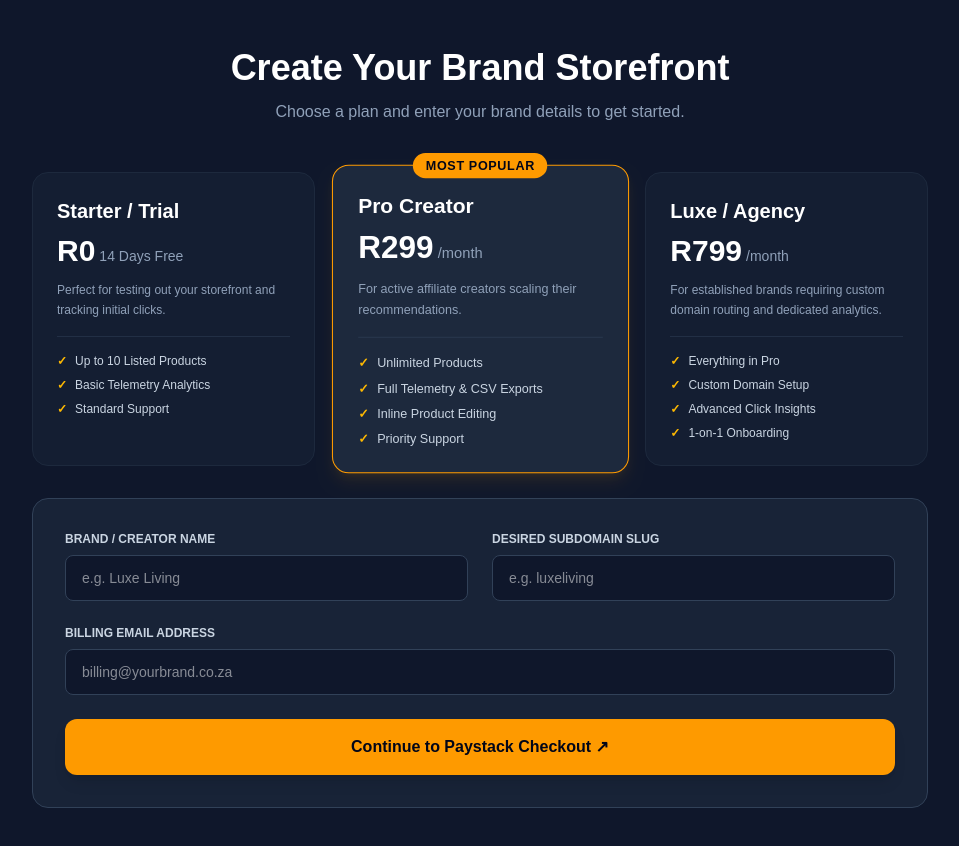
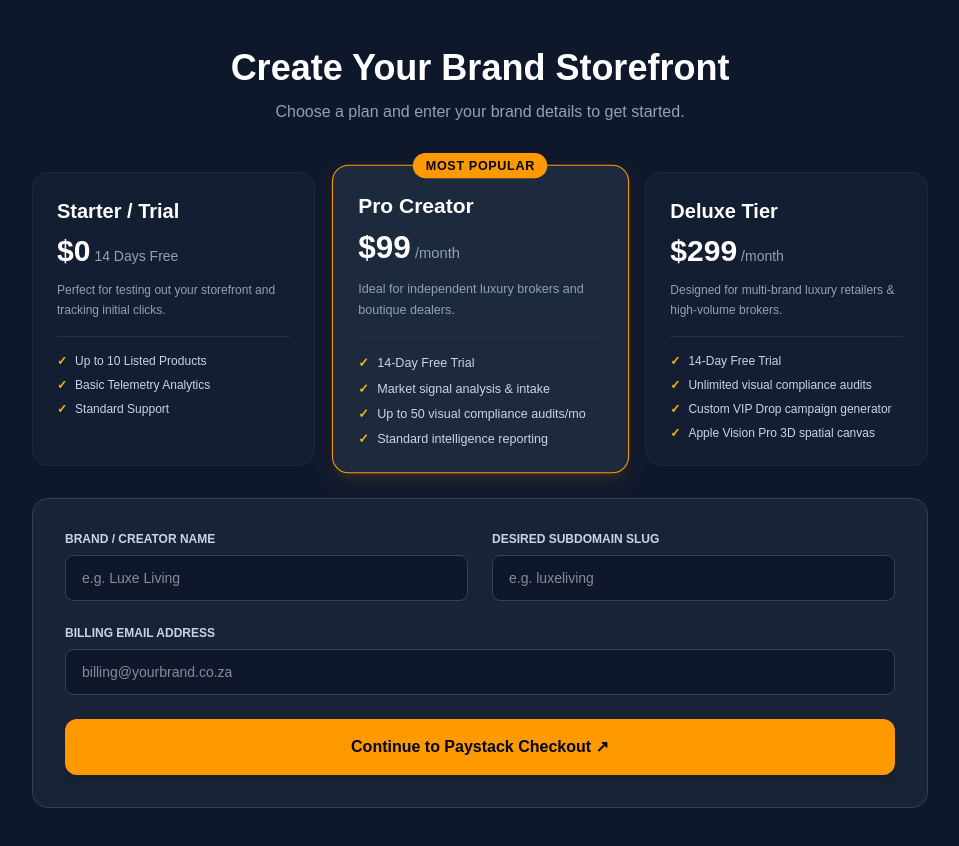
Before and after one commit to Wisora/Luxury-saas-engine, a Next.js app: page /onboarding in a window 1280 px wide. Shown: the top 846 px of the page, without its empty margins (160-1119 px from the left). Built offline with nearby package versions, Linux system fonts and the light colour scheme.

Commit message:
feat(onboarding): update pricing tiers to  Pro and  Deluxe USD plans

```diff
--- a/src/app/onboarding/page.tsx
+++ b/src/app/onboarding/page.tsx
@@ -16,21 +16,23 @@ const PRICING_PLANS = [
   {
     id: 'pro',
     name: 'Pro Creator',
-    price: 299,
+    price: 99,
+    currency: '$',
     period: '/month',
-    description: 'For active affiliate creators scaling their recommendations.',
-    planCode: 'PLN_pro_299_zar', // Create this in Paystack Dashboard -> Plans
+    description: 'Ideal for independent luxury brokers and boutique dealers.',
+    planCode: process.env.NEXT_PUBLIC_PAYSTACK_PRO_PLAN_CODE || 'PLN_YOUR_PRO_CODE',
     popular: true,
-    features: ['Unlimited Products', 'Full Telemetry & CSV Exports', 'Inline Product Editing', 'Priority Support'],
+    features: ['14-Day Free Trial', 'Market signal analysis & intake', 'Up to 50 visual compliance audits/mo', 'Standard intelligence reporting'],
   },
   {
-    id: 'luxe',
-    name: 'Luxe / Agency',
-    price: 799,
+    id: 'deluxe',
+    name: 'Deluxe Tier',
+    price: 299,
+    currency: '$',
     period: '/month',
-    description: 'For established brands requiring custom domain routing and dedicated analytics.',
-    planCode: 'PLN_luxe_799_zar', // Create this in Paystack Dashboard -> Plans
-    features: ['Everything in Pro', 'Custom Domain Setup', 'Advanced Click Insights', '1-on-1 Onboarding'],
+    description: 'Designed for multi-brand luxury retailers & high-volume brokers.',
+    planCode: process.env.NEXT_PUBLIC_PAYSTACK_DELUXE_PLAN_CODE || 'PLN_YOUR_DELUXE_CODE',
+    features: ['14-Day Free Trial', 'Unlimited visual compliance audits', 'Custom VIP Drop campaign generator', 'Apple Vision Pro 3D spatial canvas'],
   },
 ];
 
@@ -49,7 +51,7 @@ export default function OnboardingPage() {
     try {
       const activePlan = PRICING_PLANS.find((p) => p.id === selectedPlan);
 
-      // 1. If Free/Starter Plan selected, skip payment and redirect to dashboard using Next.js Router
+      // 1. If Free/Starter Plan selected, skip payment and redirect to dashboard
       if (!activePlan || activePlan.price === 0) {
         router.push('/dashboard');
         return;
@@ -62,7 +64,7 @@ export default function OnboardingPage() {
         body: JSON.stringify({
           email,
           tenantSubdomain: subdomain,
-          amountInZar: activePlan.price,
+          amountUsd: activePlan.price,
           planCode: activePlan.planCode,
         }),
       });
@@ -70,7 +72,6 @@ export default function OnboardingPage() {
       const data = await res.json();
 
       if (data.url) {
-        // Redirecting offsite to Paystack Checkout URL
         window.location.href = data.url;
       } else {
         alert(data.error || 'Could not initiate checkout.');
@@ -112,7 +113,9 @@ export default function OnboardingPage() {
                 )}
                 <h3 className="text-xl font-bold text-white">{plan.name}</h3>
                 <div className="mt-2 flex items-baseline gap-1">
-                  <span className="text-3xl font-extrabold text-white">R{plan.price}</span>
+                  <span className="text-3xl font-extrabold text-white">
+                    {plan.price === 0 ? '$0' : `${plan.currency}${plan.price}`}
+                  </span>
                   <span className="text-slate-400 text-sm">{plan.period}</span>
                 </div>
                 <p className="mt-3 text-xs text-slate-400 leading-relaxed">{plan.description}</p>
@@ -177,7 +180,7 @@ export default function OnboardingPage() {
           <button
             type="submit"
             disabled={loading}
-            className="w-full py-4 rounded-xl bg-amber-500 hover:bg-amber-400 disabled:opacity-50 text-slate-950 font-bold text-base transition-colors shadow-lg"
+            className="w-full py-4 rounded-xl bg-amber-500 hover:bg-amber-400 disabled:opacity-50 text-slate-950 font-bold text-base transition-colors shadow-lg cursor-pointer"
           >
             {loading ? 'Setting Up...' : selectedPlan === 'starter' ? 'Launch Storefront (Free Trial)' : 'Continue to Paystack Checkout ↗'}
           </button>
```
